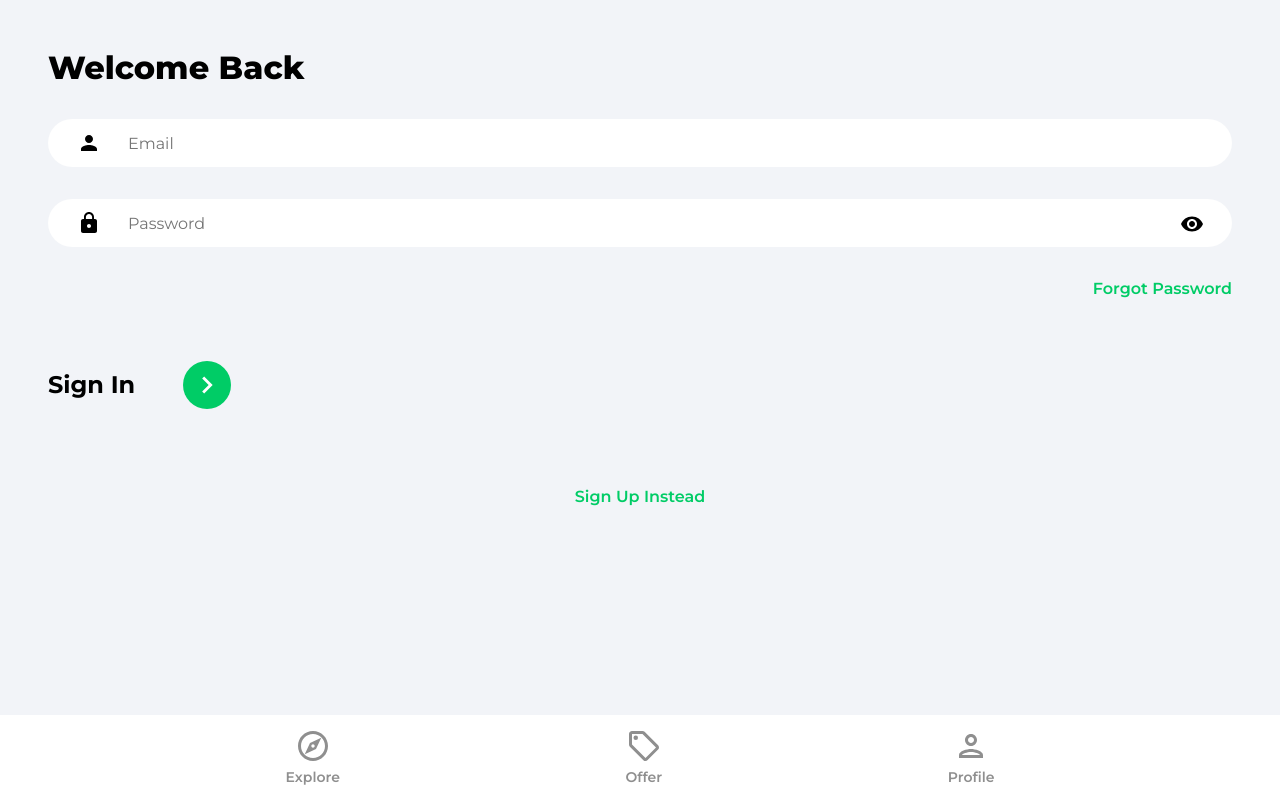
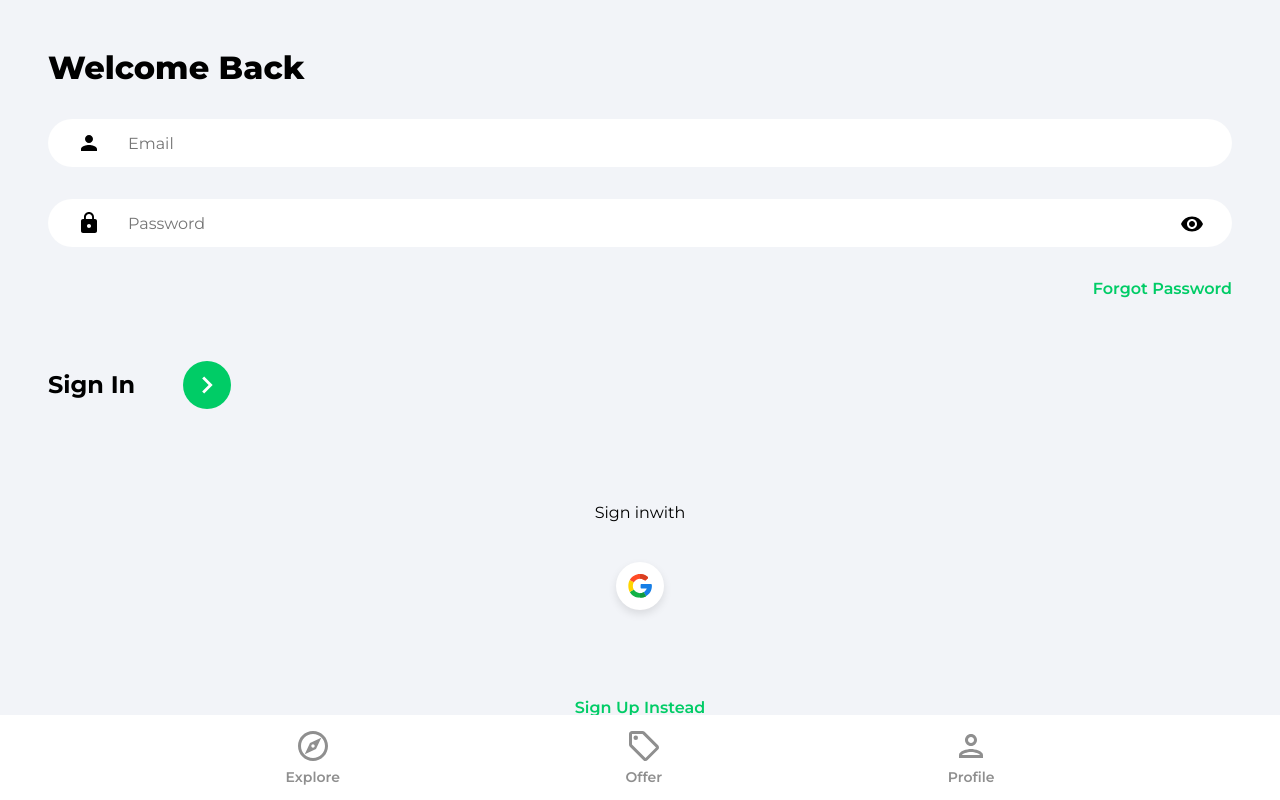
Before and after one commit to pmarin09/house-marketplace, a React (Create React App) app: page /sign-in in a window 1280 px wide. Built offline with nearby package versions, Linux system fonts and the light colour scheme.

Commit message:
Google Oauth firebase

```diff
--- /dev/null
+++ b/src/components/OAuth.jsx
@@ -0,0 +1,50 @@
+import {useLocation, useNavigate} from 'react-router-dom'
+import {getAuth, signInWithPopup, GoogleAuthProvider} from 'firebase/auth'
+import {doc, setDoc, getDoc, serverTimestamp} from 'firebase/firestore'
+import {db} from '../firebase.config'
+import {toast} from 'react-toastify'
+import googleIcon from '../assets/svg/googleIcon.svg'
+
+function OAuth() {
+
+const navigate = useNavigate()
+const location = useLocation()
+
+const onGoogleClick = async() => {
+try {
+const auth= getAuth()
+const provider = new GoogleAuthProvider()
+const result = await signInWithPopup(auth, provider)
+const user = result.user
+
+//Check for user
+const docRef = doc(db, 'users', user.uid)
+const docSnap = await getDoc(docRef)
+
+//If user doesn't exist, create user
+if(!docSnap.exists()){
+    await setDoc(doc(db, 'users', user.uid), {
+        name: user.displayName,
+        email: user.email,
+        timestamp: serverTimestamp()
+    })
+}
+navigate('/')
+}
+catch(error){
+toast.error('Could not authorize with Google')
+}
+
+}
+    return (
+    <div className = 'socialLogin'>
+        <p> Sign {location.pathname === '/sign-up' ? 'up ' : 'in'}
+         with </p>
+        <button className="socialIconDiv" onClick = {onGoogleClick}>
+            <img className = 'socialIconImg' src={googleIcon} alt="google" />
+        </button>
+    </div>
+  )
+}
+
+export default OAuth
--- a/src/pages/SignIn.jsx
+++ b/src/pages/SignIn.jsx
@@ -4,7 +4,7 @@ import {ReactComponent as ArrowRightIcon} from '../assets/svg/keyboardArrowRight
 import visibilityIcon from '../assets/svg/visibilityIcon.svg'
 import {getAuth, signInWithEmailAndPassword} from 'firebase/auth'
 import {toast} from 'react-toastify'
-
+import OAuth from '../components/OAuth'
 function SignIn() {
   const [showPassword, setShowPassword] = useState(false)
   const [formData, setFormData] = useState({
@@ -84,6 +84,7 @@ function SignIn() {
               </div>
           </form>
 
+        <OAuth/>
         <Link to='/sign-up'
         className='registerLink'>
           Sign Up Instead
--- a/src/pages/SignUp.jsx
+++ b/src/pages/SignUp.jsx
@@ -9,7 +9,7 @@ import {
 import { setDoc, doc, serverTimestamp} from 'firebase/firestore'
 import {db} from '../firebase.config'
 import {toast} from 'react-toastify'
-
+import OAuth from '../components/OAuth'
 function SignUp() {
   const [showPassword, setShowPassword] = useState(false)
   const [formData, setFormData] = useState({
@@ -110,7 +110,7 @@ function SignUp() {
                 </button>
               </div>
           </form>
-
+        <OAuth />
         <Link to='/sign-in'
         className='registerLink'>
           Sign In Instead
```
